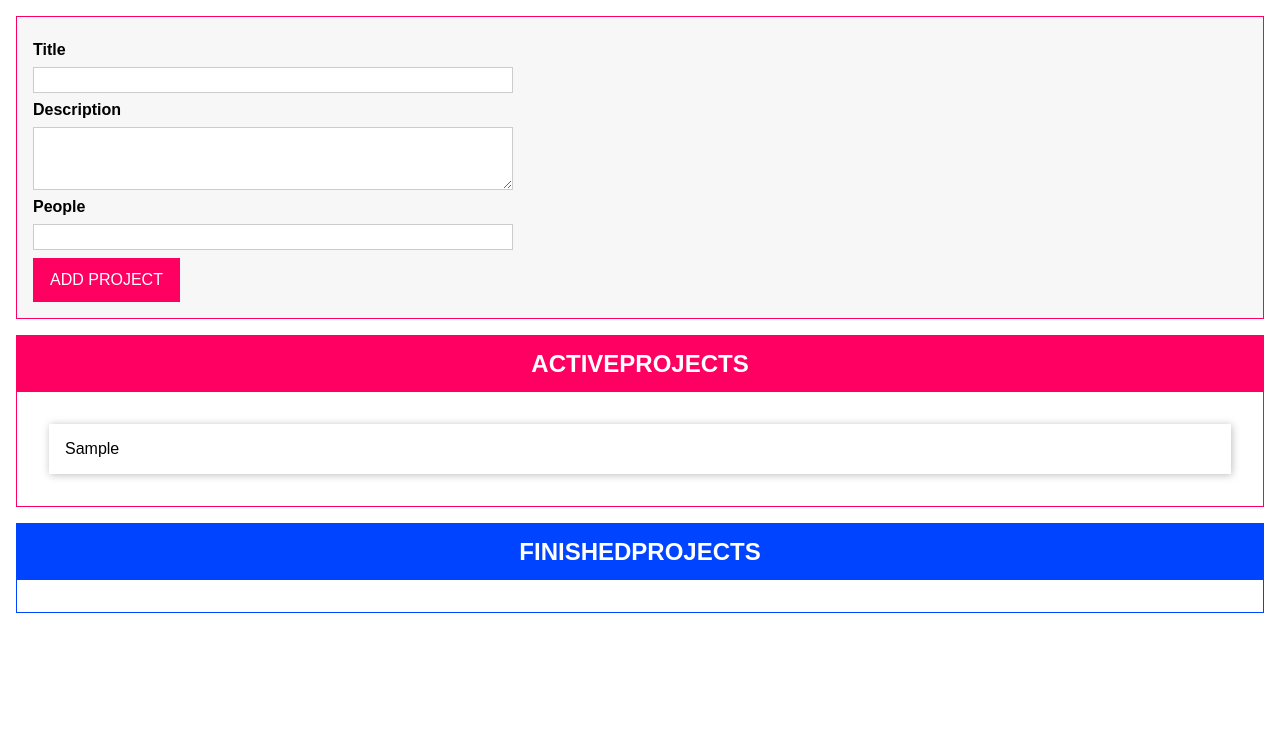
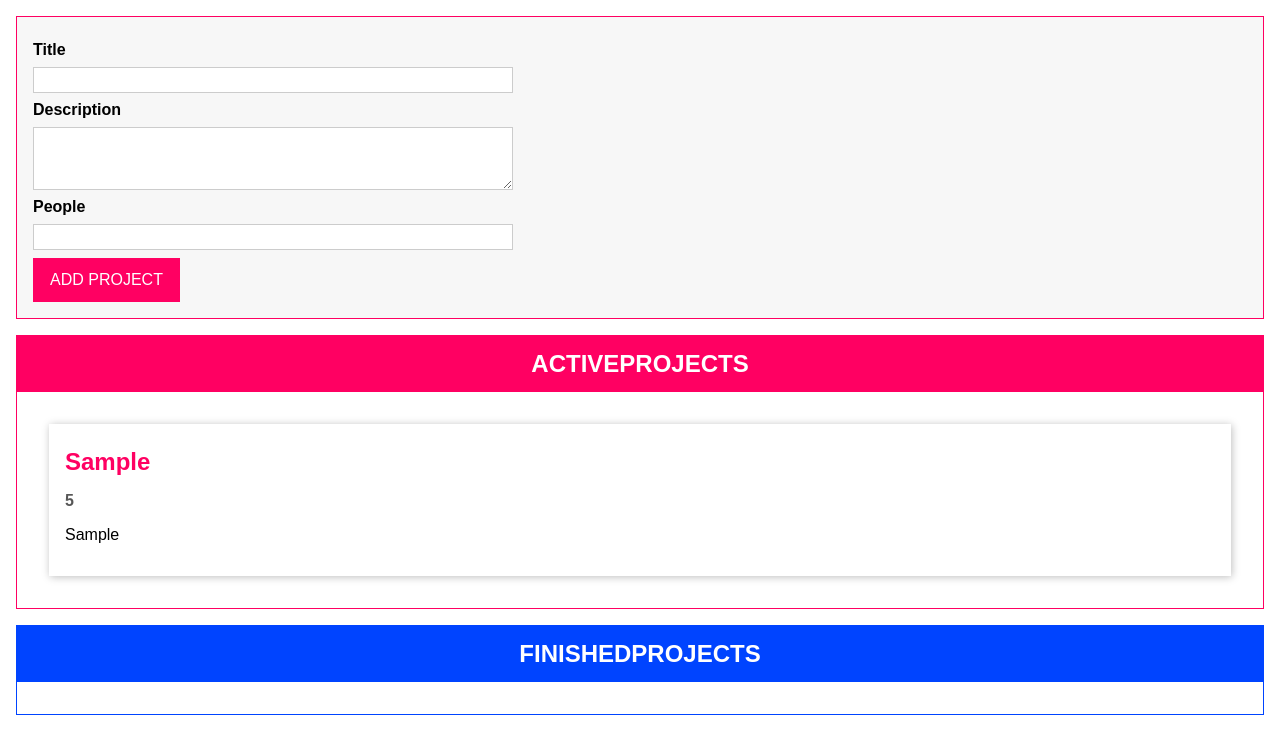
Before and after one commit to peterfulop/08_ts_drag_drop_project, a website with bundled scripts: page index.html in a window 1280 px wide. Both pictures are taken after typing "Sample", "Sample", "5" into the empty fields and a click on the button "ADD PROJECT". Built offline with nearby package versions, Linux system fonts and the light colour scheme.

Commit message:
refact(app.ts):rendering project items with class

```diff
--- a/index.html
+++ b/index.html
@@ -35,7 +35,11 @@
         </form>
       </template>
       <template id="single-project">
-        <li></li>
+        <li>
+          <h2></h2>
+          <h3></h3>
+          <p></p>
+        </li>
       </template>
       <template id="project-list">
         <section class="projects">
--- a/src/app.ts
+++ b/src/app.ts
@@ -263,6 +263,25 @@ class ProjectInput extends Component<HTMLDivElement, HTMLFormElement> {
   }
 }
 
+class ProjectItem extends Component<HTMLUListElement, HTMLLinkElement> {
+  private project: Project;
+
+  constructor(hostId: string, project: Project) {
+    super("single-project", hostId, false, project.Id);
+    this.project = project;
+    this.configure();
+    this.renderContent();
+  }
+
+  configure(): void {}
+  renderContent(): void {
+    this.element.querySelector("h2")!.textContent = this.project.Title;
+    this.element.querySelector("h3")!.textContent =
+      this.project.People.toString();
+    this.element.querySelector("p")!.textContent = this.project.Description;
+  }
+}
+
 class ProjectList extends Component<HTMLDivElement, HTMLElement> {
   assignedProjects: Project[];
 
@@ -301,9 +320,7 @@ class ProjectList extends Component<HTMLDivElement, HTMLElement> {
 
     listEl.innerHTML = "";
     for (const prjItem of this.assignedProjects) {
-      const listItem = document.createElement("li");
-      listItem.textContent = prjItem.Title;
-      listEl.appendChild(listItem);
+      new ProjectItem(this.element.querySelector("ul")!.id, prjItem);
     }
   }
 }
```
Also changed, not shown: dist/app.js.
